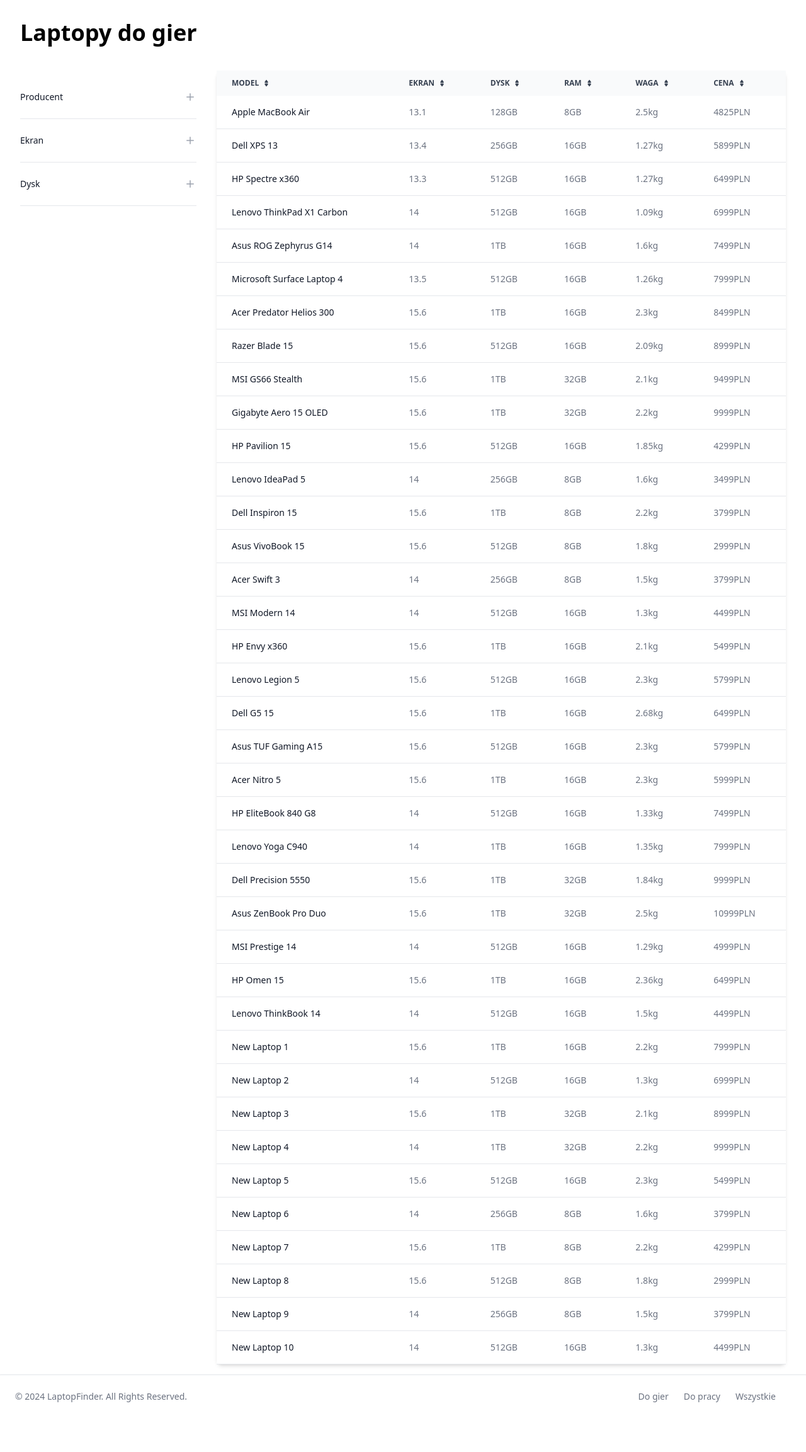
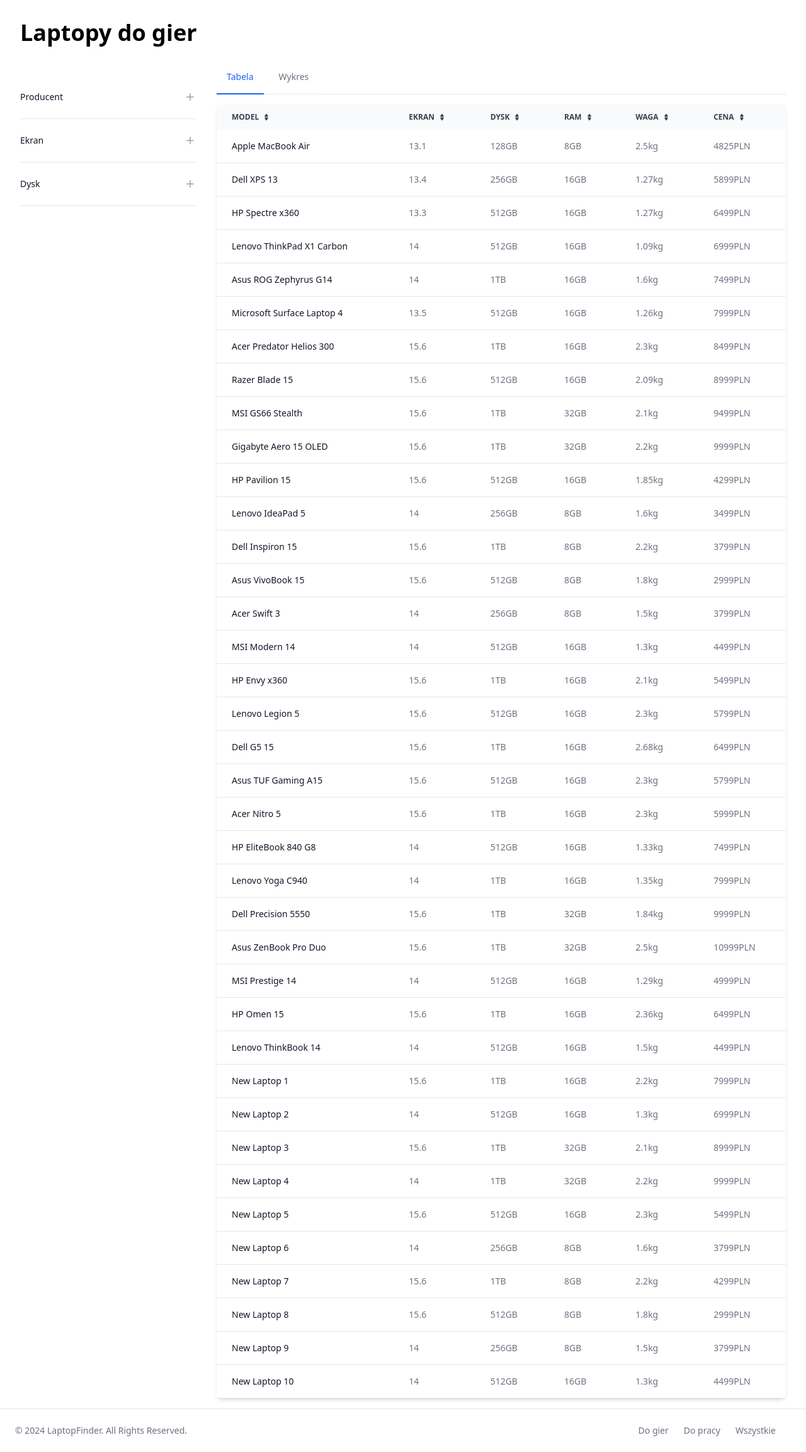
Before and after one commit to lwieckowski/laptop-finder, a Flask app: page / in a window 1280 px wide. Shown: the part 73-2378 px from the top of the page at 63% size. Before the commit the page ends 2299 px from the top, so only its background shows below. Run offline with Flask 3, Linux system fonts and the light colour scheme; some libraries are stand-ins or nearby versions.

Commit message:
Add tabs

```diff
--- a/app/src/static/css/output.css
+++ b/app/src/static/css/output.css
@@ -1153,6 +1153,10 @@ input:checked + .toggle-bg {
   margin-right: auto;
 }
 
+.-mb-px {
+  margin-bottom: -1px;
+}
+
 .-mr-2 {
   margin-right: -0.5rem;
 }
@@ -1167,6 +1171,10 @@ input:checked + .toggle-bg {
 
 .mb-4 {
   margin-bottom: 1rem;
+}
+
+.me-2 {
+  margin-inline-end: 0.5rem;
 }
 
 .me-4 {
@@ -1518,6 +1526,11 @@ input:checked + .toggle-bg {
   border-end-start-radius: 0.5rem;
 }
 
+.rounded-t-lg {
+  border-top-left-radius: 0.5rem;
+  border-top-right-radius: 0.5rem;
+}
+
 .border {
   border-width: 1px;
 }
@@ -1528,6 +1541,10 @@ input:checked + .toggle-bg {
 
 .border-b {
   border-bottom-width: 1px;
+}
+
+.border-b-2 {
+  border-bottom-width: 2px;
 }
 
 .border-t {
--- /dev/null
+++ b/app/src/templates/features/chart.jinja
@@ -0,0 +1,5 @@
+{% macro chart(laptops) %}
+<div id="chart" role="tabpanel" aria-labelledby="chart-tab">
+    <p>Chart goes here</p>
+</div>
+{% endmacro %}
--- a/app/src/templates/features/table.jinja
+++ b/app/src/templates/features/table.jinja
@@ -1,10 +1,8 @@
 {% macro table(laptops) %}
-<div class="lg:col-span-3">
-    <div class="shadow-md rounded-lg mt-4 mb-4">
+<div id="table" class="shadow-md rounded-lg mt-4 mb-4" role="tabpanel" aria-labelledby="table-tab">
     <table class="table-auto overflow-x-auto w-full text-sm text-left rtl:text-right text-gray-500 dark:text-gray-400">
         <thead class="text-xs text-gray-700 uppercase bg-gray-50 dark:bg-gray-700 dark:text-gray-400 sticky top-0">
             <tr>
-
                 <th scope="col" class="px-6 py-3">{{ sortable_header("Model") }}</th>
                 <th scope="col" class="px-6 py-3 hidden md:table-cell">{{ sortable_header("Ekran") }}</th>
                 <th scope="col" class="px-6 py-3 hidden md:table-cell">{{ sortable_header("Dysk") }}</th>
@@ -39,7 +37,6 @@
         </tbody>
     </table>
 </div>
-</div>
 {% endmacro %}
 
 {% macro sortable_header(text) %}
--- /dev/null
+++ b/app/src/templates/features/tabs.jinja
@@ -0,0 +1,12 @@
+{% macro tabs() %}
+<div class="mb-4 border-b border-gray-200 dark:border-gray-700">
+    <ul class="flex flex-wrap -mb-px text-sm font-medium text-center" id="tabs" data-tabs-toggle="#tabs-content" role="tablist">
+        <li class="me-2" role="presentation">
+            <button class="inline-block p-4 border-b-2 rounded-t-lg" id="table-tab" data-tabs-target="#table" type="button" role="tab" aria-controls="table" aria-selected="false">Tabela</button>
+        </li>
+        <li class="me-2" role="presentation">
+            <button class="inline-block p-4 border-b-2 rounded-t-lg hover:text-gray-600 hover:border-gray-300 dark:hover:text-gray-300" id="chart-tab" data-tabs-target="#chart" type="button" role="tab" aria-controls="chart" aria-selected="false">Wykres</button>
+        </li>
+    </ul>
+</div>
+{% endmacro %}
--- a/app/src/templates/index.jinja
+++ b/app/src/templates/index.jinja
@@ -1,7 +1,9 @@
 {% extends 'layout.jinja' %}
 
 {% from 'features/filter.jinja' import filters, mobile_filters, mobile_filter_button %}
+{% from 'features/tabs.jinja' import tabs %}
 {% from 'features/table.jinja' import table %}
+{% from 'features/chart.jinja' import chart %}
 
 {% block body %}
 {{ mobile_filters() }}
@@ -14,7 +16,13 @@
     </div>
     <div class="grid grid-cols-1 gap-x-8 gap-y-10 lg:grid-cols-4">
         {{ filters() }}
-        {{ table(laptops) }}
+        <div class="lg:col-span-3">
+            {{ tabs() }}
+            <div id="tabs-content">
+                {{ table(laptops) }}
+                {{ chart(laptops) }}
+            </div>
+        </div>
     </div>
 </main>
 {% endblock %}
```
Lines whose indentation alone changed are shown as unchanged.
